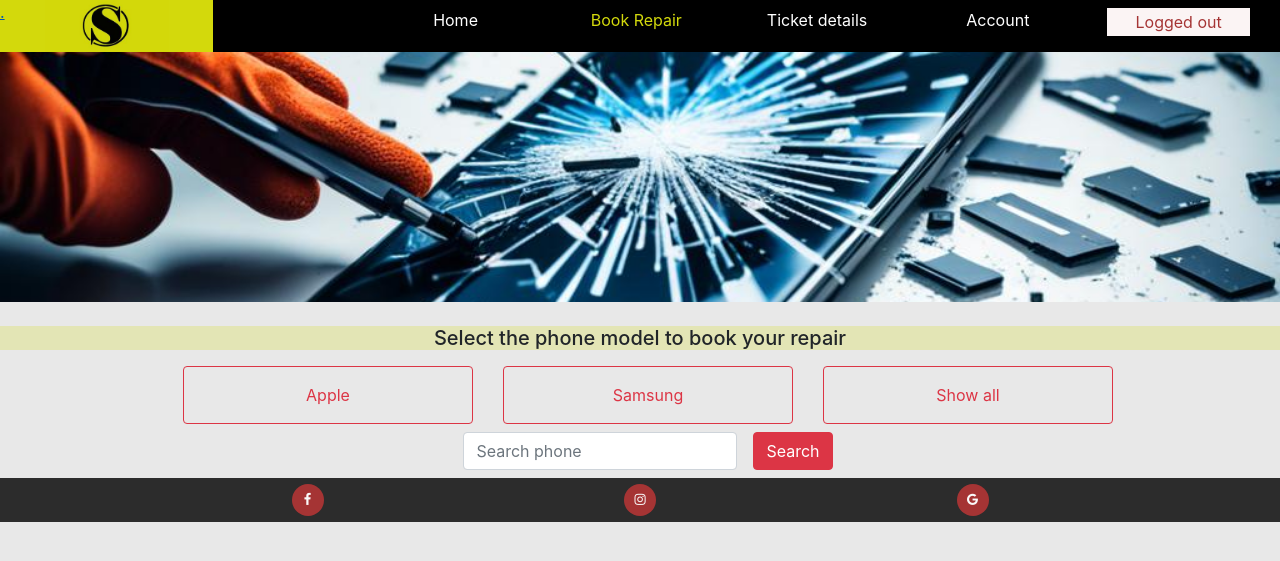
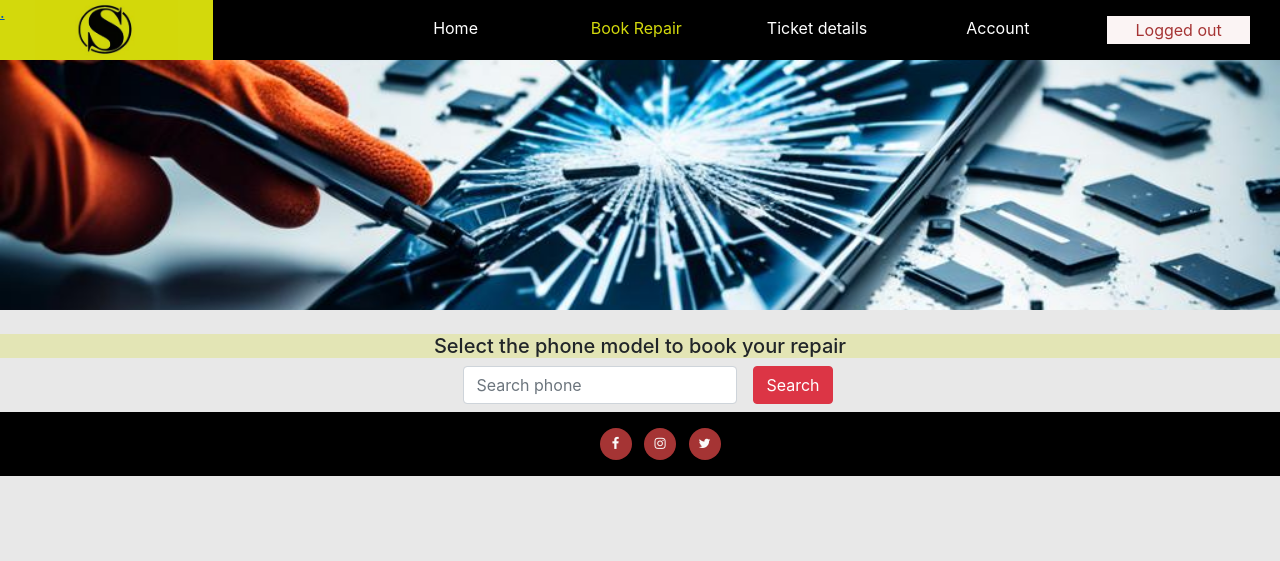
Before and after one commit to JSaprah/Smart-Tech-Repair, a Django app: page /booking/ in a window 1280 px wide. Shown: the top 561 px of the page. Run offline with Django 4.2, Linux system fonts and the light colour scheme; data that the repository does not hold is empty; some libraries are stand-ins or nearby versions.

Commit message:
Cleanup of the base file and the css file

```diff
--- a/book_repair/admin.py
+++ b/book_repair/admin.py
@@ -43,6 +43,7 @@ class PhoneAdmin(SummernoteModelAdmin):
         'id',
         'manufacturer',
         'series',
+        'slug',
         )
     search_fields = [
         'slug__icontains',]
--- a/book_repair/models.py
+++ b/book_repair/models.py
@@ -36,7 +36,7 @@ class Phonemodel(models.Model):
         super(Phonemodel, self).save(*args, **kwargs)
 
     def __str__(self):
-        return f"{self.manufacturer} {self.series}"
+        return f"{self.slug}"
 
 
 class Part(models.Model):
--- a/book_repair/templates/book_repair/book_repair.html
+++ b/book_repair/templates/book_repair/book_repair.html
@@ -2,23 +2,6 @@
 {% block content %}
 
 <h5 class="text-center mt-4 subtitle">Select the phone model to book your repair</h5>
-
-<section class="container-fluid">
-   <!--Manufacturer-->
-   <div class="row justify-content-center">
-      <div class="col-md-3">
-         <button id="apple-btn" data-manufacturer="Apple" class="btn btn-outline-danger col-sm p-3 m-2"
-            type="submit">Apple</button>
-      </div>
-      <div class="col-md-3">
-         <button id="samsung-btn" data-manufacturer="Samsung" class="btn btn-outline-danger col-sm p-3 m-2"
-            type="submit">Samsung</button>
-      </div>
-      <div class="col-md-3">
-         <button id="all-btn" class="btn btn-outline-danger col-sm p-3 m-2" type="submit">Show all</button>
-      </div>
-   </div>
-</section>
 
 <section class="container-fluid">
    <!--Search form-->
@@ -43,7 +26,7 @@
 
       <!--Show all phone models-->
       <a href="{% url 'create_ticket' phone.slug %}"
-         class="data-manufacturer col-md-2 p-3 m-3 phone-model-card border rounded phone"
+         class="data-manufacturer col-md-2 p-3 m-3 phone-model-card border rounded phone text-decoration-none"
          data-manufacturer="{{ phone.manufacturer }}">
          {{ phone.series }}
       </a>
--- a/book_repair/templates/book_repair/create_ticket.html
+++ b/book_repair/templates/book_repair/create_ticket.html
@@ -5,6 +5,7 @@
 
 <div class="container">
     <h5 class="text-center mt-4 subtitle">Fill in the form to create a ticket for: {{ phone_model.series }}</h5>
+    <p>Selected phone Model: {{ phone_model.series }}</p>
     <form method="post">
         {% csrf_token %}
         {{ ticket_form | crispy }}
--- a/book_repair/views.py
+++ b/book_repair/views.py
@@ -67,7 +67,10 @@ def create_ticket(request, slug):
     From here the user can fill in details for the phone and create a ticket.
     To create a ticket the user needs to be logged in
     """
+
     phone_model = get_object_or_404(Phonemodel, slug=slug)
+    phone_id = phone_model.id
+    print(phone_id)
 
     if request.method == "POST":
         ticket_form = TicketForm(data=request.POST)
@@ -81,7 +84,7 @@ def create_ticket(request, slug):
             return redirect('confirmation', ticket_number=ticket_number)
 
     else:
-        ticket_form = TicketForm()
+        ticket_form = TicketForm(initial={'phone_model': phone_model})
 
     return render(
         request,
--- a/static/css/style.css
+++ b/static/css/style.css
@@ -1,4 +1,4 @@
-/*--------------------------------------------Colors*/
+/*--------------------------------------------General*/
 
 body{
     background-color: rgba(211,211,211,0.5);
@@ -44,12 +44,6 @@ header{
 
 .navcontainer{
     background-color: rgba(0, 0, 0);
-    text-align: center;
-}
-
-.nav-item{
-    text-align: center;
-    padding: 0;
 }
 
 .nav-item a{
@@ -74,8 +68,8 @@ header{
 /*--------------------------------------------Footer*/
 
 
-.footer-container{
-    background-color: rgba(0, 0, 0,0.81);
+.footer{
+    background-color: black;
     text-align: center;
 }
 
@@ -83,11 +77,9 @@ header{
     width: 32px;
     height: 32px;
     padding: 12px 0;
-    margin: 6px;
     border-radius: 50%;
     font-size: 13px;
     line-height: 7px;
-    text-align: center;
     color: #fafafa;
     background: rgba(165,52,52);
 }
@@ -101,13 +93,11 @@ header{
 .phone-model-card{
     text-align: center;
     background-color: rgba(63, 99, 115, 0.229);
-    text-decoration: none;
     color: black;
 }
 
 
 .phone-model-card:hover{
     background-color: rgba(165,52,52);
-    text-decoration: none;
     color: white;
 }
--- a/static/js/script.js
+++ /dev/null
@@ -1,29 +0,0 @@
-// Filter phones
-const phones = document.querySelectorAll('.phone');
-
-// Add event listeners to filter buttons
-document.getElementById('#apple-btn').addEventListener('click', function () {
-    filterPhones('Apple');
-});
-
-document.getElementById('#samsung-btn').addEventListener('click', function () {
-    filterPhones('Samsung');
-});
-
-document.getElementById('#all-btn').addEventListener('click', function () {
-    filterPhones('all');
-});
-
-// Function to filter phones by manufacturer
-function filterPhones(manufacturer) {
-    phones.forEach(function (phone) {
-        const phoneManufacturer = phone.getAttribute('data-manufacturer');
-
-        if (manufacturer === 'all' || phoneManufacturer === manufacturer) {
-
-            phone.style.display = 'flex';
-        } else {
-            phone.style.display = 'none';
-        }
-    });
-}
--- a/templates/base.html
+++ b/templates/base.html
@@ -1,8 +1,4 @@
 {% load static %}
-{% url 'account_login' as login_url %}
-{% url 'account_signup' as signup_url %}
-{% url 'account_logout' as logout_url %}
-
 
 <!DOCTYPE html>
 <html lang="en">
@@ -27,10 +23,9 @@
     <link rel="icon" type="image/png" sizes="16x16" href="static/favicon-16x16.png">
 </head>
 
-<body>
-    <header>
+<body class="d-flex flex-column h-100 main-bg no-gutters">
 
-        <div class="row no-gutters">
+    <div class="row no-gutters header">
 
         <a class="logo col-md-2" href="{% url 'home' %}">.</a>
 
@@ -38,30 +33,31 @@
 
             <div class="col menu">
 
-                    <ul id="navigation" class="list-inline mt-2 d-md-flex justify-content-end">
+                <ul id="navigation" class="list-inline mt-3 d-md-flex justify-content-end">
 
-                        <li class=" col-md-2 list-inline-item nav-item">
+                    <li class=" col-md-2 list-inline-item nav-item text-center">
                         <a href="{% url 'home' %}"
                             class="nav-active {% if request.path == '/' %}active{% endif %}">Home</a>
                     </li>
 
-                        <li class="col-md-2 list-inline-item nav-item">
+                    <li class="col-md-2 list-inline-item nav-item text-center">
                         <a href="{% url 'booking' %}"
                             class="nav-active {% if request.path == '/booking/' %} active{% endif %}">Book
                             Repair</a>
                     </li>
 
-                        <li class="col-md-2 list-inline-item nav-item">
+                    <li class="col-md-2 list-inline-item nav-item text-center">
                         <a href="{% url 'ticket_details' %}"
-                                class="nav-active {% if request.path == '/ticket_details/' %}active{% endif %}">Ticket details</a>
+                            class="nav-active {% if request.path == '/ticket_details/' %}active{% endif %}">Ticket
+                            details</a>
                     </li>
 
-                        <li class="col-md-2 list-inline-item nav-item">
+                    <li class="col-md-2 list-inline-item nav-item text-center">
                         <a href="{% url 'login' %}"
                             class="nav-active {% if request.path == '/login/' %}active{% endif %}">Account</a>
                     </li>
 
-                        <li class="col-md-2 list-inline-item">
+                    <li class="col-md-2 list-inline-item text-center">
                         {% if user.is_authenticated %}
                         <p class="m-0 user-banner">
                             Logged in as {{ user }}
@@ -76,61 +72,44 @@
 
     </div>
 
-
-    </header>
+    <div class="container-fluid m-0 p-0 top-image"></div>
 
 
+    <main class="flex-shrink-0 main-bg">
 
-    <section>
+        {% block content %}
+        {% endblock %}
 
-        <div class="container-fluid p-0" mt-0>
+    </main>
 
-            <div class="top-image">
-
-            </div>
-        </div>
-
-        {% block content %}{% endblock %}
-
-    </section>
-
-
-    <footer>
-
-        <div class="row no-gutters">
-
-            <div class="col container-fluid">
-                <ul class="list-inline footer-container m-0">
-                    <li class="list-inline-item col-md-3">
-                        <a target="_blank" href="https://en-gb.facebook.com/login/">
+    <!-- Footer -->
+    <footer class="footer mt-auto py-3">
+        <ul class="m-0 text-center">
+            <li class="list-inline-item">
+                <a target="_blank" href="https://en-gb.facebook.com/login/" class="text-decoration-none">
                     <i class="fa fa-facebook social-link" aria-hidden="true"></i>
                     <span class="sr-only">Facebook</span>
                 </a>
             </li>
-                    <li class="list-inline-item col-md-3">
-                        <a target="_blank" href="https://www.instagram.com/">
+            <li class="list-inline-item">
+                <a target="_blank" href="https://www.instagram.com/" class="text-decoration-none">
                     <i class="fa fa-instagram social-link" aria-hidden="true"></i>
                     <span class="sr-only">Instagram</span>
                 </a>
             </li>
-
-                    <li class="list-inline-item col-md-3">
-                        <a target="_blank" href="#">
-                            <i class="fa fa-google social-link" aria-hidden="true"></i>
-                            <span class="sr-only">Google</span>
+            <li class="list-inline-item">
+                <a target="_blank" href="https://x.com/?mx=2" class="text-decoration-none">
+                    <i class="fa fa-twitter social-link" aria-hidden="true"></i>
+                    <span class="sr-only">Twitter</span>
                 </a>
             </li>
         </ul>
-            </div>
-
-        </div>
-
-
     </footer>
 
-    <script src="https://code.jquery.com/jquery-3.7.1.js"
-        integrity="sha256-eKhayi8LEQwp4NKxN+CfCh+3qOVUtJn3QNZ0TciWLP4=" crossorigin="anonymous"></script>
-    <script src="/static/js/script.js"></script>
+    <script src="https://cdn.jsdelivr.net/npm/bootstrap@5.0.1/dist/js/bootstrap.bundle.min.js"
+        integrity="sha384-gtEjrD/SeCtmISkJkNUaaKMoLD0//ElJ19smozuHV6z3Iehds+3Ulb9Bn9Plx0x4" crossorigin="anonymous">
+    </script>
+
 </body>
 
 </html>
```
Also changed, not shown: book_repair/forms.py (+5 -9 lines). Lines whose indentation alone changed are shown as unchanged.
